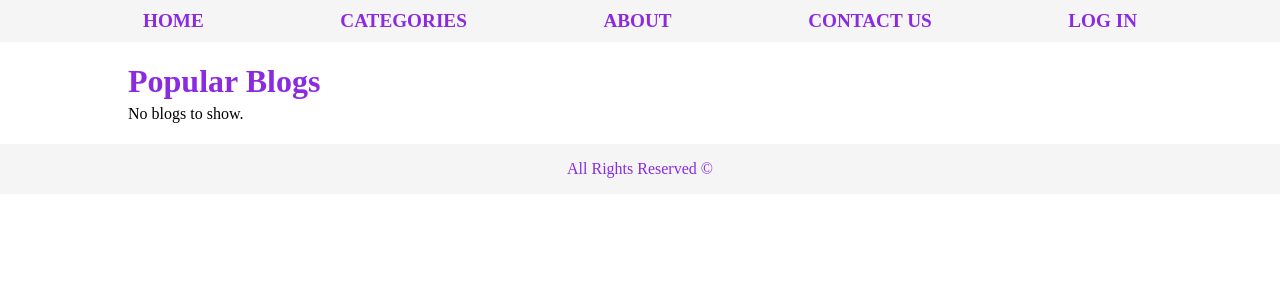
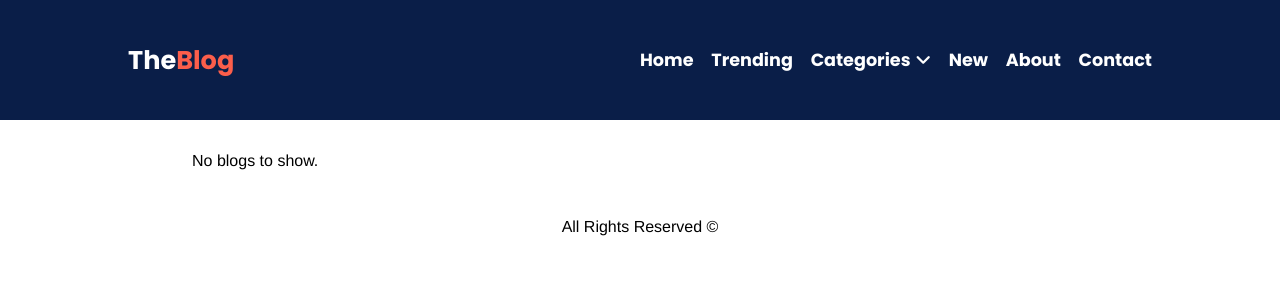
Before and after one commit to drowhannn/blog-website-php-mysql, a PHP site: page / in a window 1280 px wide. Shown: the top 300 px of the page. Run offline with PHP 8.4, Linux system fonts and the light colour scheme; data that the repository does not hold is empty; some libraries are stand-ins or nearby versions.

Commit message:
nav bar completed

```diff
--- /dev/null
+++ b/components/header.php
@@ -0,0 +1,24 @@
+<!DOCTYPE html>
+<html lang="en">
+  <head>
+    <meta charset="UTF-8" />
+    <meta http-equiv="X-UA-Compatible" content="IE=edge" />
+    <meta name="viewport" content="width=device-width, initial-scale=1.0" />
+    <title><?php echo $title ?></title>
+    <script src="https://kit.fontawesome.com/a076d05399.js" crossorigin="anonymous"></script>
+    <link rel="stylesheet" href="styles/styles.css"/>
+  </head>
+  <body>
+    <nav>
+     <h1 class="nav__title">
+      The<span>Blog</span>
+     </h1>
+     <ul class="nav__items">
+      <li class="nav__item"><a href="#">Home</a></li>
+      <li class="nav__item"><a href="#">Trending</a></li>
+      <li class="nav__item"><a href="#">Categories<i class="fas fa-angle-down"></i></a></li>
+      <li class="nav__item"><a href="#">New</a></li>
+      <li class="nav__item"><a href="#">About</a></li>
+      <li class="nav__item"><a href="#">Contact</a></li>
+     </ul>
+    </nav>
--- a/header.php
+++ /dev/null
@@ -1,19 +0,0 @@
-<!DOCTYPE html>
-<html lang="en">
-  <head>
-    <meta charset="UTF-8" />
-    <meta http-equiv="X-UA-Compatible" content="IE=edge" />
-    <meta name="viewport" content="width=device-width, initial-scale=1.0" />
-    <title><?php echo $title ?></title>
-    <link rel="stylesheet" href="styles.css"/>
-  </head>
-  <body>
-    <nav>
-      <ul>
-        <a href="#"><li>Home</li></a>
-        <a href="#"><li>Categories</li></a>
-        <a href="#"><li>About</li></a>
-        <a href="#"><li>Contact Us</li></a>
-        <a href="#" class="login"><li>Log In</li></a>
-      </ul>
-    </nav>
--- a/index.php
+++ b/index.php
@@ -1,25 +1,19 @@
 
 <?php
     // Connect to the database
-    include('dbconnection.php');
+    include('db/dbconnection.php');
 
     // Include header file
     $title="Home Page";
-    include('header.php');
+    include('components/header.php');
 ?>
 
 
-<!-- Main -->
-<div class="main">
 
-    <!-- Popular posts -->
-    <div class="popular">
-        <h1>
-            Popular Blogs
-        </h1>
-        <div class="popular__blogs">
+<section class="all__blogs">
     <?php
-                $sql="SELECT * from posts order by views desc limit 6";
+        $sql="SELECT *,category.categoryName from posts
+        join category on posts.categoryId=category.categoryId";
         $result=$conn->query($sql);
 
         if($result->num_rows>0){
@@ -27,26 +21,8 @@
             ?>
 
             <div class="blogCard">
-                        <?php echo '<img class="blogCard__img" alt="Banner Image" src="'.$row['bannerImage'].'"/>'; ?>
-                       <div class="blogCard__content">
-                            <?php echo '<span class="blogCard__contentCategory">'.$row['category'].'</span>'; ?>
-                            <?php echo'<p class="blogCard__contentTitle">'.$row['title'].'</p>';?>
-                            <?php echo'<p class="blogCard__contentSummary">'.$row['summary'].'</p>';?>
-                            <div class="blogCard__contentBottom">
-                                <?php
-                                    $sql='SELECT fname,lname,avatar from users where userId='.$row['userId'];
-                                    $result1=$conn->query($sql);
-                                    $row1=$result1->fetch_assoc();
-
-                                    echo ' <img src="'.$row1['avatar'].'" alt="Avatar">';
-                                ?>
-
-                                <div class="blogCard__contentBottomRight">
-                                <?php echo'<p>'.$row1['fname'].' '.$row1['lname'].'</p>';?>
-                                <?php echo'<span class="blogCard__contentBottomTime">'.$row['datePublished'].'</span>';?>
-                                </div>
-
-                            </div>
+            <div class="blogCard__banner">
+                <img src=<?php echo $row['bannerImage']?> alt="">
             </div>
             </div>
 
@@ -56,12 +32,9 @@
             echo "No blogs to show.";
         }
     ?>
-        </div>
-    </div>
-    <!-- End popular -->
+</section>
 
-</div>
-<!-- End main -->
+
 
 <!-- Include footer -->
-<?php include('footer.php') ?>
+<?php include('components/footer.php') ?>
--- a/styles.css
+++ /dev/null
@@ -1,131 +0,0 @@
-* {
-  margin: 0;
-  padding: 0;
-  box-sizing: border-box;
-}
-
-:root {
-  --primary-color: blueviolet;
-  --secondary-color: #46de28;
-  --primary-bgcolor: #f5f5f5;
-}
-/* header.php */
-nav {
-  background-color: var(--primary-bgcolor);
-  padding: 0 10vw;
-}
-nav ul {
-  display: flex;
-  list-style: none;
-  justify-content: space-between;
-  align-items: center;
-}
-
-nav ul a {
-  color: var(--primary-color);
-  font-weight: bold;
-  font-size: 1.2rem;
-  padding: 10px 15px;
-  text-decoration: none;
-  text-transform: uppercase;
-}
-nav ul a:hover {
-  color: var(--secondary-color);
-}
-
-/* main */
-
-.main {
-  padding: 2vh 10vw;
-}
-
-.popular {
-  margin: 5px 0;
-}
-
-.popular > h1 {
-  color: var(--primary-color);
-  margin-bottom: 5px;
-}
-
-.popular__blogs {
-  display: flex;
-  align-items: center;
-  justify-content: space-between;
-}
-
-.blogCard {
-  background-color: var(--primary-bgcolor);
-  display: flex;
-  flex-direction: column;
-  justify-content: space-between;
-  border-radius: 10px;
-  overflow: hidden;
-  height: 370px;
-  width: 270px;
-}
-
-.blogCard > div:not(:first-child) {
-  margin: 5px 10px;
-}
-
-.blogCard__img {
-  width: 100%;
-  height: 50%;
-}
-
-.blogCard__content {
-  display: flex;
-  flex-direction: column;
-  justify-content: space-between;
-  height: 50%;
-}
-
-.blogCard__contentCategory {
-  background-color: var(--primary-color);
-  color: var(--primary-bgcolor);
-  width: fit-content;
-  padding: 5px 10px;
-  border-radius: 30px;
-}
-
-.blogCard__contentTitle {
-  font-size: 1.2rem;
-  font-weight: bold;
-  margin-bottom: 5px;
-}
-
-.blogCard__contentSummary {
-  font-size: 0.9rem;
-}
-
-.blogCard__contentBottom {
-  display: flex;
-  align-items: center;
-}
-
-.blogCard__contentBottom > img {
-  width: 50px;
-  height: 50px;
-}
-.blogCard__contentBottomRight {
-  margin-left: 5px;
-}
-.blogCard__contentBottomRight > p {
-  font-size: 1rem;
-  font-weight: bold;
-}
-.blogCard__contentBottomRight > span {
-  font-size: 0.9rem;
-  color: rgb(75, 75, 75);
-}
-
-/* Popular Blogs */
-
-/* footer.php */
-footer {
-  text-align: center;
-  padding: 1rem;
-  background-color: var(--primary-bgcolor);
-  color: var(--primary-color);
-}
--- /dev/null
+++ b/styles/styles.css
@@ -0,0 +1,94 @@
+@import url("https://fonts.googleapis.com/css2?family=Poppins:ital,wght@0,100;0,200;0,300;0,400;0,500;0,600;0,700;0,800;0,900;1,100;1,200;1,300;1,400;1,500;1,600;1,700;1,800;1,900&display=swap");
+
+* {
+  margin: 0;
+  padding: 0;
+  box-sizing: border-box;
+}
+
+body {
+  font-family: "Helvetica Neue", Helvetica, Arial, sans-serif;
+}
+
+:root {
+  /* text */
+  --text-darkblack: #000000;
+  --text-black: #161616;
+  --text-gray: #818181;
+  --text-orange: #fb5e4b;
+  /* background */
+  --bg-white: #ffffff;
+  --bg-darkblue: #222ddc;
+  --bg-blue: #0015ff;
+  --bg-purple: #6b34ba;
+  --bg-green: #36c942;
+  --bg-orange: #d1783c;
+  --bg-nav: #0a1e48;
+}
+
+/* header.php */
+
+/* Nav bar */
+nav {
+  font-family: "Poppins", sans-serif;
+  background-color: var(--bg-nav);
+  padding: 0 10vw;
+  height: 15vh;
+  color: var(--bg-white);
+  display: flex;
+  align-items: center;
+  justify-content: space-between;
+}
+
+.nav__title {
+  font-size: 1.6rem;
+}
+
+.nav__title > span {
+  color: var(--text-orange);
+}
+
+.nav__items {
+  display: flex;
+  align-items: center;
+  justify-content: space-between;
+  list-style: none;
+  width: 50%;
+}
+
+.nav__items > li > a {
+  color: var(--bg-white);
+  font-size: 1.1rem;
+  font-weight: bold;
+  text-decoration: none;
+}
+
+.nav__items .fa-angle-down {
+  margin-left: 5px;
+}
+
+/* main */
+
+.all__blogs {
+  padding: 2rem 15vw;
+  display: flex;
+  align-items: center;
+  justify-content: space-between;
+  flex-wrap: wrap;
+}
+
+.blogCard {
+  width: 500px;
+  height: 300px;
+  border: 1px solid red;
+}
+
+/* Popular Blogs */
+
+/* footer.php */
+footer {
+  text-align: center;
+  padding: 1rem;
+  background-color: var(--primary-bgcolor);
+  color: var(--primary-color);
+}
```
Also changed, not shown: components/footer.php (renamed from footer.php), db/dbconnection.php (renamed from dbconnection.php). Lines whose indentation alone changed are shown as unchanged.
